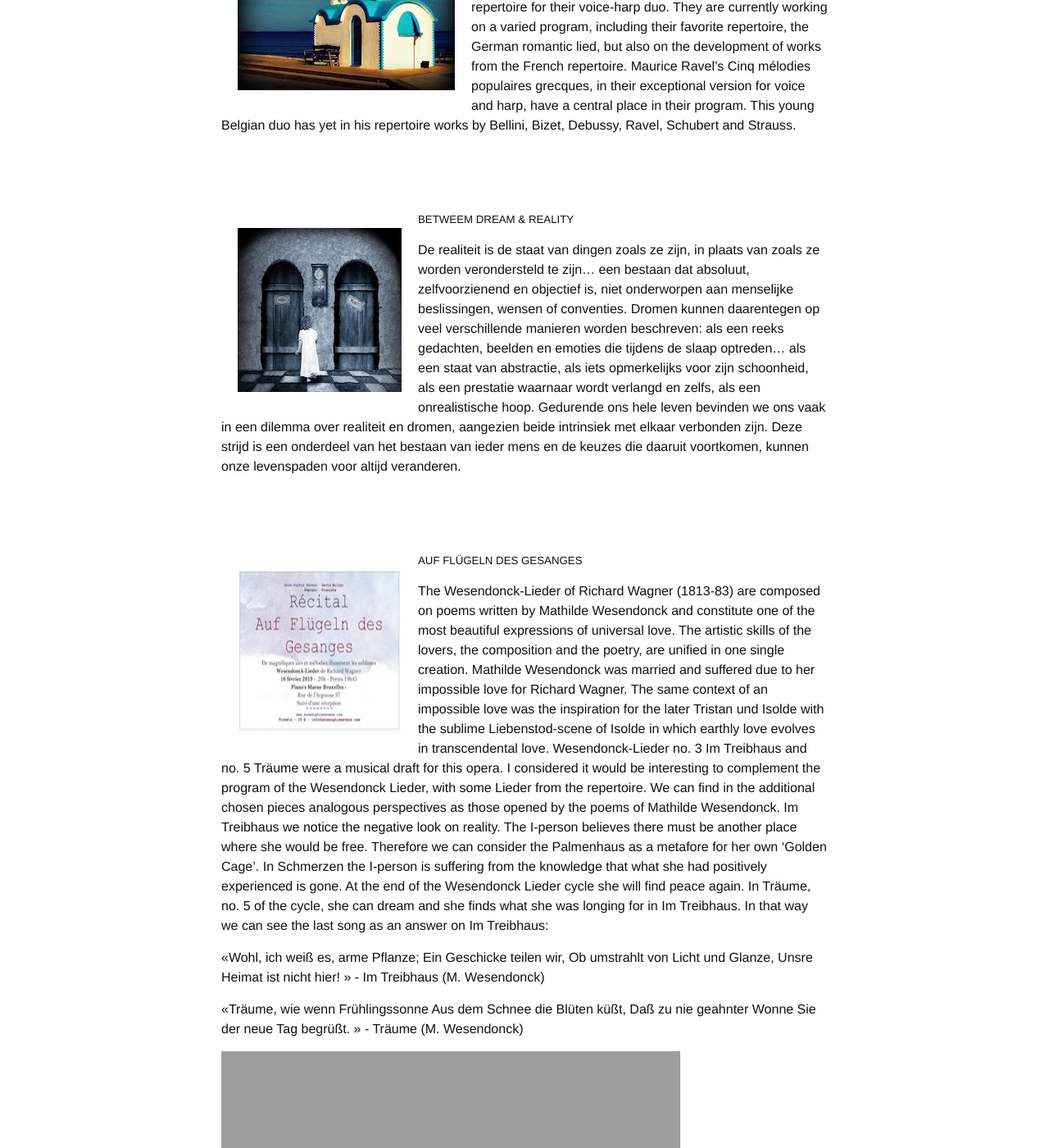
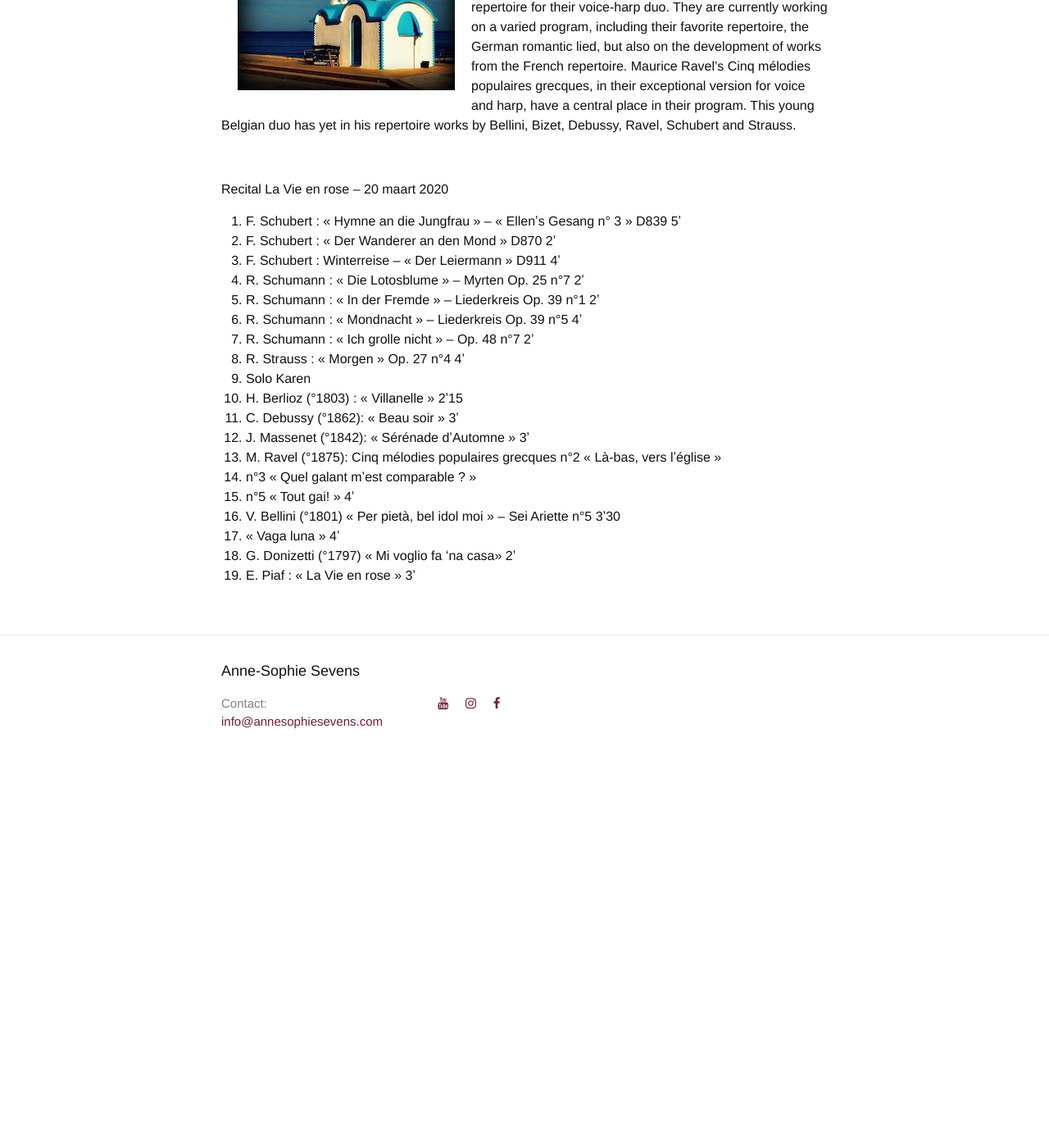
Before and after one commit to annesophie-sevens/annesophie-sevens.github.io, a Jekyll site: the page built from project-nl.md, in a window 1280 px wide and 1400 px high, scrolled down 401 px. Shown: the whole window at 82% size. Built offline with Jekyll 4.4.1, drawn with Linux system fonts in a browser that asks for light colours; nearby versions of some CDN libraries; after the commit the page ends 1353 px from its top, so only the background shows below that; grey boxes are pictures that could not be loaded.

Commit message:
Update project-nl.md

```diff
--- a/project-nl.md
+++ b/project-nl.md
@@ -15,28 +15,25 @@
 
 &nbsp;
 
-&nbsp;
 
-<img style="float: left; padding: 20px" src="/assets/dream.jpg">
+Recital La Vie en rose – 20 maart 2020
 
-##### BETWEEM DREAM & REALITY
-
-De realiteit is de staat van dingen zoals ze zijn, in plaats van zoals ze worden verondersteld te zijn... een bestaan dat absoluut, zelfvoorzienend en objectief is, niet onderworpen aan menselijke beslissingen, wensen of conventies.
-Dromen kunnen daarentegen op veel verschillende manieren worden beschreven: als een reeks gedachten, beelden en emoties die tijdens de slaap optreden... als een staat van abstractie, als iets opmerkelijks voor zijn schoonheid, als een prestatie waarnaar wordt verlangd en zelfs, als een onrealistische hoop.
-Gedurende ons hele leven bevinden we ons vaak in een dilemma over realiteit en dromen, aangezien beide intrinsiek met elkaar verbonden zijn. Deze strijd is een onderdeel van het bestaan van ieder mens en de keuzes die daaruit voortkomen, kunnen onze levenspaden voor altijd veranderen.
-
-&nbsp;
-
-&nbsp;
-
-<img style="float: left; padding: 20px" src="/assets/afficheke.jpg">
-
-##### AUF FLÜGELN DES GESANGES
-
-The Wesendonck-Lieder of Richard Wagner (1813-83) are composed on poems written by Mathilde Wesendonck and constitute one of the most beautiful expressions of universal love. The artistic skills of the lovers, the composition and the poetry, are unified in one single creation. Mathilde Wesendonck was married and suffered due to her impossible love for Richard Wagner. The same context of an impossible love was the inspiration for the later Tristan und Isolde with the sublime Liebenstod-scene of Isolde in which earthly love evolves in transcendental love. Wesendonck-Lieder no. 3 Im Treibhaus and no. 5 Träume were a musical draft for this opera. I considered it would be interesting to complement the program of the Wesendonck Lieder, with some Lieder from the repertoire. We can find in the additional chosen pieces analogous perspectives as those opened by the poems of Mathilde Wesendonck. Im Treibhaus we notice the negative look on reality. The I-person believes there must be another place where she would be free. Therefore we can consider the Palmenhaus as a metafore for her own ‘Golden Cage’. In Schmerzen the I-person is suffering from the knowledge that what she had positively experienced is gone. At the end of the Wesendonck Lieder cycle she will find peace again. In Träume, no. 5 of the cycle, she can dream and she finds what she was longing for in Im Treibhaus. In that way we can see the last song as an answer on Im Treibhaus:
-
-«Wohl, ich weiß es, arme Pflanze; Ein Geschicke teilen wir, Ob umstrahlt von Licht und Glanze, Unsre Heimat ist nicht hier! » - Im Treibhaus (M. Wesendonck)
-
-«Träume, wie wenn Frühlingssonne Aus dem Schnee die Blüten küßt, Daß zu nie geahnter Wonne Sie der neue Tag begrüßt. » - Träume (M. Wesendonck)
-
-<iframe width="560" height="315" src="https://www.youtube.com/embed/0LKgizd9ac4?rel=0" frameborder="0" allowfullscreen></iframe>
+1. F. Schubert : « Hymne an die Jungfrau » – « Ellenʼs Gesang n° 3 » D839 5ʼ
+2. F. Schubert : « Der Wanderer an den Mond » D870 2ʼ
+3. F. Schubert : Winterreise – « Der Leiermann » D911 4ʼ
+4. R. Schumann : « Die Lotosblume » – Myrten Op. 25 n°7 2ʼ
+5. R. Schumann : « In der Fremde » – Liederkreis Op. 39 n°1 2ʼ
+6. R. Schumann : « Mondnacht » – Liederkreis Op. 39 n°5 4ʼ
+7. R. Schumann : « Ich grolle nicht » – Op. 48 n°7 2ʼ
+8. R. Strauss : « Morgen » Op. 27 n°4  4ʼ
+9. Solo Karen
+10. H. Berlioz (°1803) : « Villanelle » 2ʼ15
+11. C. Debussy (°1862): « Beau soir » 3ʼ
+12. J. Massenet (°1842): « Sérénade dʼAutomne » 3ʼ
+13. M. Ravel (°1875): Cinq mélodies populaires grecques n°2 « Là-bas, vers lʼéglise »
+14. n°3 « Quel galant mʼest comparable ? »
+15. n°5 « Tout gai! » 4ʼ
+16. V. Bellini (°1801) « Per pietà, bel idol moi » – Sei Ariette n°5  3ʼ30
+17. « Vaga luna » 4ʼ
+18. G. Donizetti (°1797) « Mi voglio fa ʻna casa» 2ʼ
+19. E. Piaf : « La Vie en rose »  3ʼ
```
